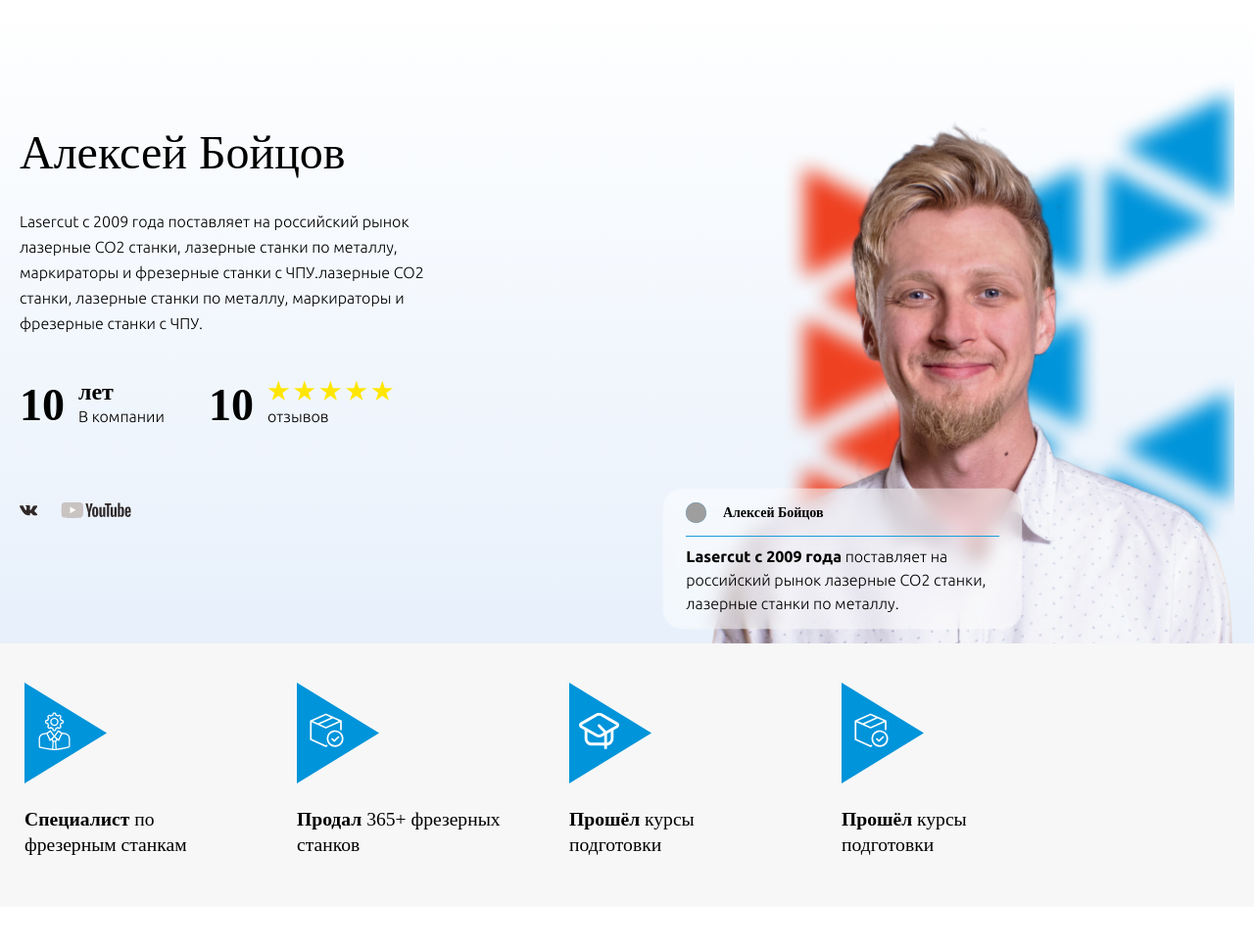
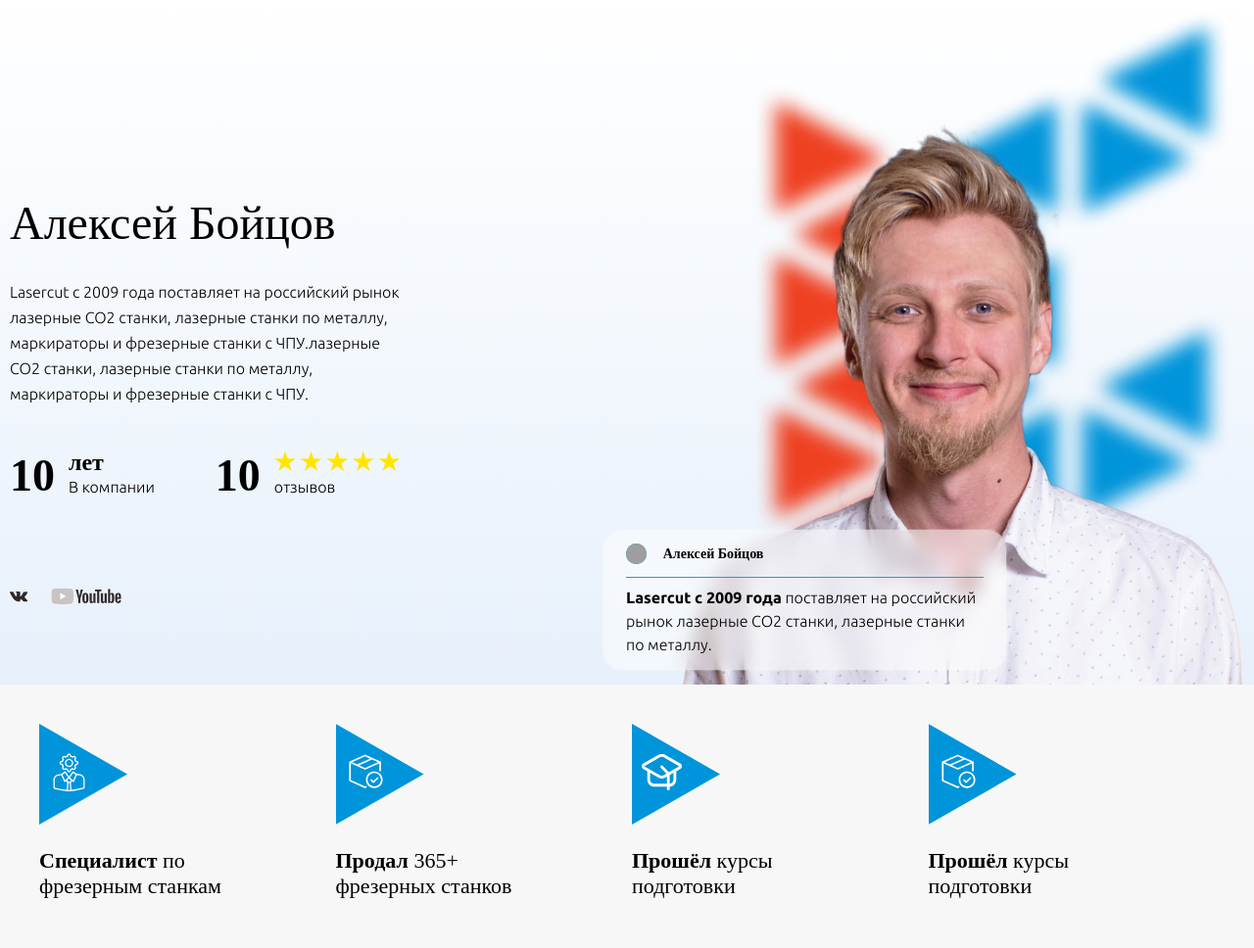
Before and after one commit to svenmaycry/LaserPersonBlock, a website built with webpack: page src/index.html in a window 1280 px wide. Shown: the whole page at 98% size. Before the commit the page ends 926 px from the top, so only its background shows below. Built offline with nearby package versions, Linux system fonts and the light colour scheme; grey boxes are pictures that could not be loaded; files whose address does not match are found by name.

Commit message:
Ребилд проекта.

```diff
--- a/src/index.html
+++ b/src/index.html
@@ -1,95 +1,105 @@
 <!DOCTYPE html>
 <html lang="ru">
 @@include('html/_head.htm',{
-"title":"LaserCut"
+"title":"LaserPersonBlock"
 })
 
 <body>
-	<section class="page">
-		<section class="top-section">
-			<div class="top-section__container">
-				<div class="top-section__colunms top-columns">
-					<div class="top-columns__item item-columns">
-						<h1 class="item-columns__title">Алексей Бойцов</h1>
-						<p class="item-columns__desc">Lasercut с 2009 года поставляет на российский рынок лазерные СО2 станки,
+	<section class="person-section">
+		<div class="person-section__container  container">
+
+			<div class="person-section__description  person-description">
+				<div class="person-description__text-block">
+					<h1 class="person-description__title">Алексей Бойцов</h1>
+					<p class="person-description__text">Lasercut с 2009 года поставляет на российский рынок лазерные СО2
+						станки,
 						лазерные станки по металлу, маркираторы и фрезерные станки с ЧПУ.лазерные СО2 станки, лазерные
 						станки по металлу, маркираторы и фрезерные станки с ЧПУ.</p>
-						<div class="item-columns__bottom-blocks bottom-blocks">
-							<div class="bottom-blocks__ages-block ages-block">
-								<b class="ages-block__number">10</b>
-								<div class="ages-block__description">
-									<p class="ages-block__description_title">лет</p>
-									<p class="ages-block__description_subtitle">В компании</p>
+				</div>
+				<div class="person-description__rating-block">
+					<div class="person-description__rating  person-rating">
+						<div class="person-rating__age-block  age-block">
+							<b class="age-block__number">10</b>
+							<div class="age-block__description">
+								<p class="age-block__title">лет</p>
+								<p class="age-block__text">В компании</p>
 							</div>
 						</div>
-							<div class="bottom-blocks__review-block review-block">
-								<b class="review-block__number">10</b>
-								<div class="review-block__description">
-									<p class="review-block__description_stars">★★★★★</p>
-									<p class="review-block__description_text">отзывов</p>
+						<div class="person-description__review  person-review">
+							<b class="person-review__number">10</b>
+							<div class="person-review__description">
+								<p class="person-review__stars">★★★★★</p>
+								<p class="person-review__text">отзывов</p>
 							</div>
 						</div>
 					</div>
-						<div class="item-columns__icons icons">
+					<div class="person-description__icons  person-icons">
 						<a href="#" class="icons__vk">
-								<img src="@img/vk.svg" alt="vk svg" width="19" height="19">
+							<img src="@img/vk.svg" alt="vk" width="19" height="19">
 						</a>
 						<a href="#" class="icons__youtube">
-								<img src="@img/youtube.svg" alt="YouTube svg" width="72" height="18">
+							<img src="@img/youtube.svg" alt="YouTube" width="72" height="18">
 						</a>
 					</div>
 				</div>
-					<div class="top-columns__right-content right-content">
-						<div class="right-content__person-block person-block">
-							<div class="person-block__body">
-								<img class="person-block__avatar" width="21" height="21" src="@img/avatar.svg" alt="avatar">
-								<p class="person-block__title">Алексей Бойцов</p>
-								<p class="person-block__text"><span>Lasercut с 2009 года</span> поставляет на российский рынок
+			</div>
+
+			<div class="person-section__media-block  person-media-block">
+				<div class="person-media-block__modal  media-modal">
+					<div class="media-modal__body">
+						<img class="media-modal__avatar" width="21" height="21" src="@img/avatar.svg" alt="avatar">
+						<p class="media-modal__title">Алексей Бойцов</p>
+						<p class="media-modal__text"><span>Lasercut с 2009 года</span> поставляет на российский
+							рынок
 							лазерные СО2 станки, лазерные станки по металлу.</p>
 					</div>
 				</div>
-						<div class="person-block__image">
-							<img src="@img/person-image.png" alt="main image" width="577" height="577">
+				<img class="person-media-block__image" src="@img/person-image.png" alt="main image" width="577"
+					height="577">
 			</div>
-					</div>
-				</div>
+
 		</div>
 	</section>
-		<section class="bottom-section">
-			<div class="bottom-section__container">
-				<ul class="bottom-section__items">
-					<li class="bottom-section__item item-section">
-						<div class="item-section__image">
+
+
+	<section class="achievements-section">
+		<div class="achievements-section__container  container">
+
+			<ul class="achievements-section__items">
+				<li class="achievements-section__item  achievements-item">
+					<div class="achievements-item__image-container">
 						<img width="41" height="41" src="@img/person.svg" alt="PersonImage">
 					</div>
-						<p class="item-section__text"><span>Специалист</span> по фрезерным станкам</p>
+					<p class="achievements-item__text"><span>Специалист</span> по фрезерным станкам</p>
 				</li>
-					<li class="bottom-section__item item-section">
-						<div class="item-section__image">
-							<img width="35" height="35" src="@img/box.svg" alt="SoldImage">
+				<li class="achievements-section__item  achievements-item">
+					<div class="achievements-item__image-container">
+						<img width="35" height="35" src="@img/box.svg" alt="BoxImage">
 					</div>
-						<p class="item-section__text"><span>Продал</span> 365+ фрезерных станков
+					<p class="achievements-item__text"><span>Продал</span> 365+ фрезерных станков
 					</p>
 				</li>
-					<li class="bottom-section__item item-section">
-						<div class="item-section__image">
-							<img width="36" height="33" src="@img/head.svg" alt="PassedImage">
+				<li class="achievements-section__item  achievements-item">
+					<div class="achievements-item__image-container">
+						<img width="36" height="33" src="@img/head.svg" alt="HeadImage">
 					</div>
-						<p class="item-section__text"><span>Прошёл</span> курсы подготовки
+					<p class="achievements-item__text"><span>Прошёл</span> курсы подготовки
 					</p>
 				</li>
-					<li class="bottom-section__item item-section">
-						<div class="item-section__image">
-							<img width="35" height="35" src="@img/box.svg" alt="AnotherPassedImage">
+				<li class="achievements-section__item  achievements-item">
+					<div class="achievements-item__image-container">
+						<img width="35" height="35" src="@img/box.svg" alt="BoxImage">
 					</div>
-						<p class="item-section__text"><span>Прошёл</span> курсы подготовки
+					<p class="achievements-item__text"><span>Прошёл</span> курсы подготовки
 					</p>
 				</li>
 			</ul>
+
 		</div>
 	</section>
-	</section>
+
 	<script src="js/app.min.js"></script>
+
 </body>
 
 </html>
--- a/src/scss/home.scss
+++ b/src/scss/home.scss
@@ -1,119 +1,266 @@
-.top-section {
+.person-section {
   background: linear-gradient(180deg, #ffffff 0%, #e7f0fb 100%);
 
   &__container {
-    max-width: rem(1330);
-    box-sizing: content-box;
-    margin: 0 auto;
-    padding: 0 20px;
-  }
-}
-.top-columns {
     display: flex;
-  column-gap: 250px;
-  @media (max-width: em(1140)) {
+    column-gap: 30px;
+
+    @media (max-width: 1023px) {
       flex-direction: column;
     }
   }
-.item-columns {
-  max-width: 453px;
-  @include adaptiveValue('margin-top', 200, 20);
+
+  &__description {
+  }
+}
+
+.person-description {
+  display: flex;
+  flex-direction: column;
+  flex: 0 1 30%;
+  margin-top: 200px;
+  padding-bottom: 80px;
+
+  @media (max-width: 1024px) {
+    flex-direction: row;
+    flex-wrap: wrap;
+    column-gap: 40px;
+  }
+
+  &__text-block {
+    flex: 1 1 30%;
+  }
+
+  &__rating-block {
+    flex: 1 1 auto;
+  }
+
   &__title {
-    font-family: Cera Pro;
+    font-family: 'Cera Pro';
     font-size: 48px;
+    white-space: nowrap;
     font-weight: 500;
     line-height: 55px;
-    margin: 0px 0px 30px 0px;
+    margin-bottom: 30px;
+
+    @media (max-width: 1270px) {
+      font-size: 38px;
+      line-height: 30px;
+      margin-bottom: 10px;
+    }
   }
 
-  &__desc {
+  &__text {
     font-weight: 300;
     line-height: 26px;
-    margin: 0px 0px 45px 0px;
-  }
-}
-.ages-block {
-  display: flex;
-  column-gap: 14px;
-  max-width: 150px;
+    margin-bottom: 45px;
 
-  &__number {
-    display: flex;
-    font-family: Cera Pro;
-    font-size: 46px;
-    font-weight: 700;
-    line-height: 43px;
-    justify-content: center;
-    align-items: center;
-  }
-
-  &__description {
-    &_title {
-      font-family: Cera Pro;
-      font-size: 24px;
-      font-weight: 700;
-    }
-
-    &_subtitle {
-      font-size: 16px;
-      font-weight: 300;
-      line-height: 26px;
+    @media (max-width: 1279px) {
+      line-height: 20px;
+      margin-bottom: 25px;
     }
   }
 }
 
-.review-block {
+.person-rating {
+  display: flex;
+  column-gap: 62px;
+  margin-bottom: 90px;
+
+  @media (max-width: 1279px) {
+    column-gap: 20px;
+    margin-bottom: 35px;
+  }
+}
+
+.age-block {
   display: flex;
   column-gap: 14px;
-  max-width: 150px;
 
   &__number {
     display: flex;
-    font-family: Cera Pro;
+    font-family: 'Cera Pro';
     font-size: 46px;
     font-weight: 700;
     line-height: 43px;
-    justify-content: center;
     align-items: center;
+
+    @media (max-width: 1279px) {
+      font-size: 36px;
+      line-height: 35px;
+    }
   }
 
   &__description {
-    &_stars {
+  }
+
+  &__title {
+    font-family: 'Cera Pro';
+    font-size: 24px;
+    font-weight: 700;
+
+    @media (max-width: 1279px) {
+      font-size: 18px;
+    }
+  }
+
+  &__text {
+    font-size: 16px;
+    font-weight: 300;
+    line-height: 26px;
+    white-space: nowrap;
+
+    @media (max-width: 1279px) {
+      font-size: 14px;
+      line-height: 20px;
+    }
+  }
+}
+
+.person-review {
+  display: flex;
+  column-gap: 14px;
+
+  &__number {
+    display: flex;
+    font-family: 'Cera Pro';
+    font-size: 46px;
+    font-weight: 700;
+    line-height: 43px;
+    align-items: center;
+
+    @media (max-width: 1279px) {
+      font-size: 36px;
+      line-height: 35px;
+    }
+  }
+
+  &__description {
+  }
+
+  &__stars {
+    color: rgba(255, 230, 0, 1);
+    font-size: 24px;
+    font-weight: 700;
+    letter-spacing: 5px;
+
+    @media (max-width: 1279px) {
+      font-size: 18px;
+    }
+
     @media (any-hover: hover) {
       &:hover {
         cursor: pointer;
       }
     }
-      color: rgba(255, 230, 0, 1);
-      font-size: 24px;
-      font-weight: 700;
-      letter-spacing: 5px;
   }
 
-    &_text {
+  &__text {
     font-size: 16px;
     font-weight: 300;
     line-height: 26px;
+    white-space: nowrap;
+
+    @media (max-width: 1279px) {
+      font-size: 14px;
+      line-height: 20px;
     }
   }
 }
 
-.right-content {
-  position: relative;
-  background: url('@img/person-background.png') 75px 75px no-repeat;
+.person-icons {
   display: flex;
+  column-gap: 23px;
+
+  &__vk {
   }
 
-.person-block {
-  @include adaptiveValue('max-width', 413, 300);
+  &__youtube {
+  }
+}
+
+.person-media-block {
+  display: flex;
+  position: relative;
+  margin-left: auto;
+  background: url('@img/person-background.png') 75px 6px / contain no-repeat;
+
+  @media (max-width: 1023px) {
+    margin: 0 auto;
+  }
+
+  @media (max-width: 479px) {
+    background-position: 38px 0;
+  }
+
+  &__image {
+    display: block;
+    align-self: flex-end;
+    max-width: 100%;
+    height: auto;
+    object-fit: cover;
+  }
+}
+
+.media-modal {
+  position: absolute;
+  bottom: 14px;
+  left: -78px;
+  max-width: 413px;
+  padding: 14px 23px;
   border: 1px solid rgba(255, 255, 255, 0.16);
   border-radius: 20px;
-  padding: 14px 23px;
-  position: absolute;
-  bottom: 14px;
-  @include adaptiveValue('left', -78, 0);
+  overflow: hidden;
 
-  overflow: hidden;
+  @media (max-width: 1279px) {
+    left: 0;
+  }
+
+  @media (max-width: 479px) {
+    padding: 5px 10px;
+  }
+
+  &__body {
+    position: relative;
+  }
+
+  &__avatar {
+    margin-right: 13px;
+    background-color: rgba(0, 148, 218, 1);
+    border-radius: 50%;
+  }
+
+  &__title {
+    display: inline-block;
+    font-size: 14px;
+    font-family: 'Cera Pro';
+    margin-bottom: 20px;
+    padding-top: 7px;
+    font-weight: 700;
+    line-height: 7px;
+
+    @media (max-width: 579px) {
+      margin-bottom: 11px;
+    }
+  }
+
+  &__text {
+    font-family: 'Ubuntu';
+    line-height: 24px;
+    border-top: 0.5px solid rgba(24, 157, 221, 1);
+    padding-top: 8px;
+    font-weight: 300;
+
+    @media (max-width: 479px) {
+      font-size: 14px;
+      line-height: 19px;
+      padding-top: 3px;
+    }
+
+    span {
+      font-weight: 600;
+    }
+  }
 
   &::before {
     content: '';
@@ -134,82 +281,54 @@
       );
     backdrop-filter: blur(10px);
   }
-
-  &__avatar {
-    margin-right: 13px;
-    background-color: rgba(0, 148, 218, 1);
-    border-radius: 50%;
 }
 
-  &__body {
-    position: relative;
+//========================================================================================================================================================
+
+.achievements-section {
+  background: rgba(247, 247, 247, 1);
+
+  &__container {
   }
 
-  &__title {
-    display: inline-block;
-    margin: 0px 0px 20px 0px;
-    padding: 7px 0px 0px 0px;
-    font-size: 14px;
-    font-weight: 700;
-    line-height: 7px;
-    font-family: Cera Pro;
+  &__items {
+    padding-top: 40px;
+    padding-left: 30px;
+    padding-right: 30px;
+    display: grid;
+    grid-template-columns: repeat(12, 1fr);
+    grid-auto-rows: auto; // or 1fr если нужно, чтобы блоки были одинаковой высоты
+    gap: 10px;
+
+    > * {
+      grid-column: 3 span;
     }
 
-  &__text {
-    border-top: 0.5px solid rgba(24, 157, 221, 1);
-    padding: 8.5px 0px 0px 0px;
-    font-family: Ubuntu;
-    font-weight: 300;
-    line-height: 24px;
-    span {
-      font-weight: 600;
+    @media (max-width: 767px) {
+      > * {
+        grid-column: 6 span;
       }
-  }
-
-  &__image {
-    @include adaptiveValue('margin-top', 180, 30);
-    img {
-      width: 100%;
-      height: 100%;
     }
   }
 }
 
-.bottom-blocks {
-  display: flex;
-  @include adaptiveValue('column-gap', 62, 20);
-  @include adaptiveValue('margin-bottom', 90, 50);
+.achievements-item {
+  max-width: 213px;
+
+  &__image-container {
+    position: relative;
+    width: 90px;
+    height: 103px;
+    margin-bottom: 24px;
+
+    img {
+      position: relative;
+      top: 29px;
+      left: 10px;
+      width: 41px;
+      height: 41px;
     }
 
-.icons {
-  display: flex;
-  column-gap: 23px;
-}
-
-.bottom-section {
-  background: rgba(247, 247, 247, 1);
-
-  &__container {
-    max-width: rem(1230);
-    box-sizing: content-box;
-    margin: 0 auto;
-    padding: 0 20px;
-  }
-
-  &__items {
-    display: flex;
-    @include adaptiveValue('column-gap', 105, 5);
-  }
-}
-.item-section {
-  margin: 40px 0px 0px 0px;
-  max-width: 213px;
-
-  &__image {
-    position: relative;
-    @include adaptiveValue('width', 90, 75);
-    height: 103px;
-    margin: 0px 0px 24px 0px;
     &::before {
       content: '';
       position: absolute;
@@ -220,22 +339,18 @@
       width: 100%;
       height: 100%;
     }
-
-    img {
-      position: relative;
-      top: 29px;
-      left: 10px;
-      width: 41px;
-      height: 41px;
-      z-index: 2;
-    }
   }
 
   &__text {
-    margin: 0px 0px 50px 0px;
-    font-family: Cera Pro;
-    @include adaptiveValue('font-size', 22, 16);
+    margin-bottom: 50px;
+    font-family: 'Cera Pro';
+    font-size: 22px;
     line-height: 26px;
+
+    @media (max-width: 1279px) {
+      font-size: 16px;
+      margin-bottom: 10px;
+    }
 
     span {
       font-weight: 700;
--- a/src/scss/style.scss
+++ b/src/scss/style.scss
@@ -3,8 +3,6 @@
 @import 'base/mixins';
 
 @import url(https://fonts.googleapis.com/css?family=Ubuntu:300,300italic,regular,italic,500,500italic,700,700italic);
-
-@import 'fonts/fonts';
 
 $fontFamily: 'Ubuntu';
 $fontSize: rem(16);
@@ -16,7 +14,7 @@ $minWidth: 320;
 // Ширина полотна (макета)
 $maxWidth: 1920;
 // Ширина ограничивающего контейнера (0 = нет ограничения)
-$maxWidthContainer: 0;
+$maxWidthContainer: 1500;
 // Общий отступ у контейнера
 // (30 = по 15px слева и справа, 0 = нет отступа)
 $containerPadding: 20;
```
Also changed, not shown: README.md (deleted). Lines whose indentation alone changed are shown as unchanged.
